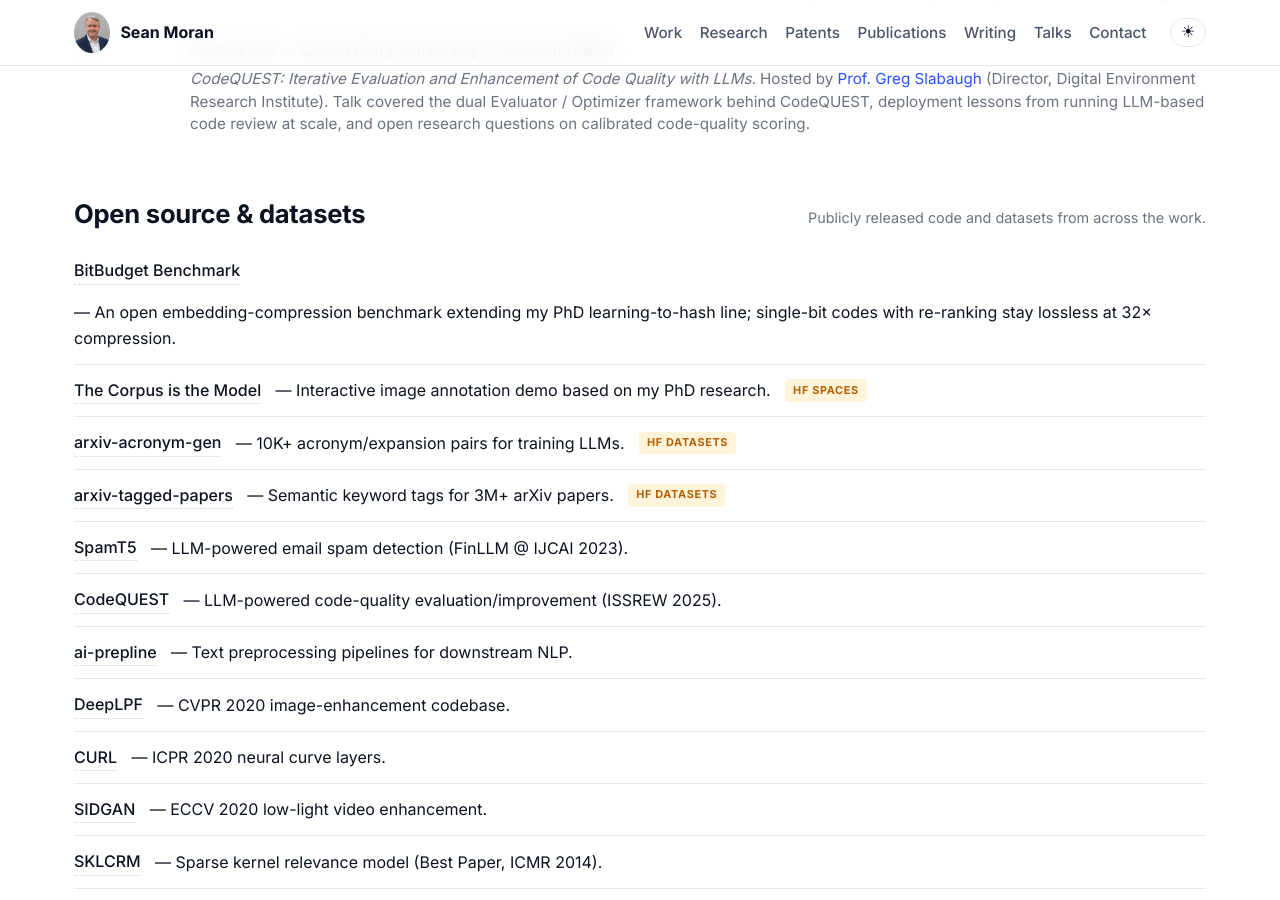
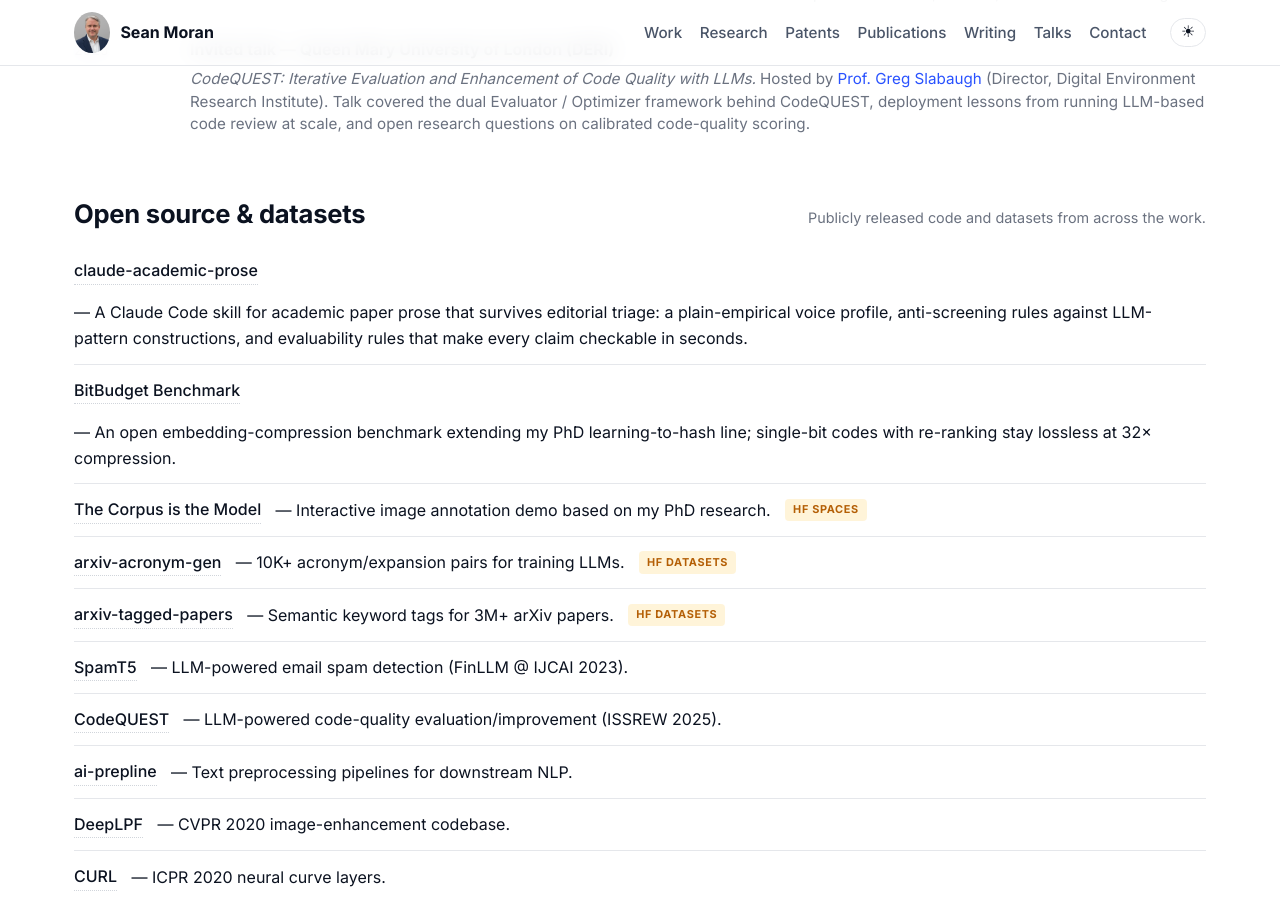
Before and after one commit to sjmoran/sjmoran.github.io, a Jekyll site: the page built from index.md, in a window 1280 px wide and 900 px high, scrolled down 18499 px. Built offline with Jekyll 4.4.1, drawn with Linux system fonts in a browser that asks for light colours.

Commit message:
Add claude-academic-prose to open source list
Co-Authored-By: Claude Opus 4.8 <noreply@anthropic.com>

```diff
--- a/_includes/side-projects.html
+++ b/_includes/side-projects.html
@@ -5,6 +5,7 @@
   </div>
 
   <ul class="writing-list">
+    <li><a href="https://github.com/sjmoran/claude-academic-prose" target="_blank" rel="noopener">claude-academic-prose</a> — A Claude Code skill for academic paper prose that survives editorial triage: a plain-empirical voice profile, anti-screening rules against LLM-pattern constructions, and evaluability rules that make every claim checkable in seconds.</li>
     <li><a href="https://sjmoran.github.io/bitbudget/" target="_blank" rel="noopener">BitBudget Benchmark</a> — An open embedding-compression benchmark extending my PhD learning-to-hash line; single-bit codes with re-ranking stay lossless at 32× compression.</li>
     <li><a href="https://huggingface.co/spaces/sjmoran/the-corpus-is-the-model" target="_blank" rel="noopener">The Corpus is the Model</a> — Interactive image annotation demo based on my PhD research.<span class="badge badge-medium" style="background:rgba(255,180,0,0.15);color:#b45f06;">HF Spaces</span></li>
     <li><a href="https://huggingface.co/datasets/sjmoran/arxiv-acronym-gen" target="_blank" rel="noopener">arxiv-acronym-gen</a> — 10K+ acronym/expansion pairs for training LLMs.<span class="badge badge-medium" style="background:rgba(255,180,0,0.15);color:#b45f06;">HF Datasets</span></li>
```
